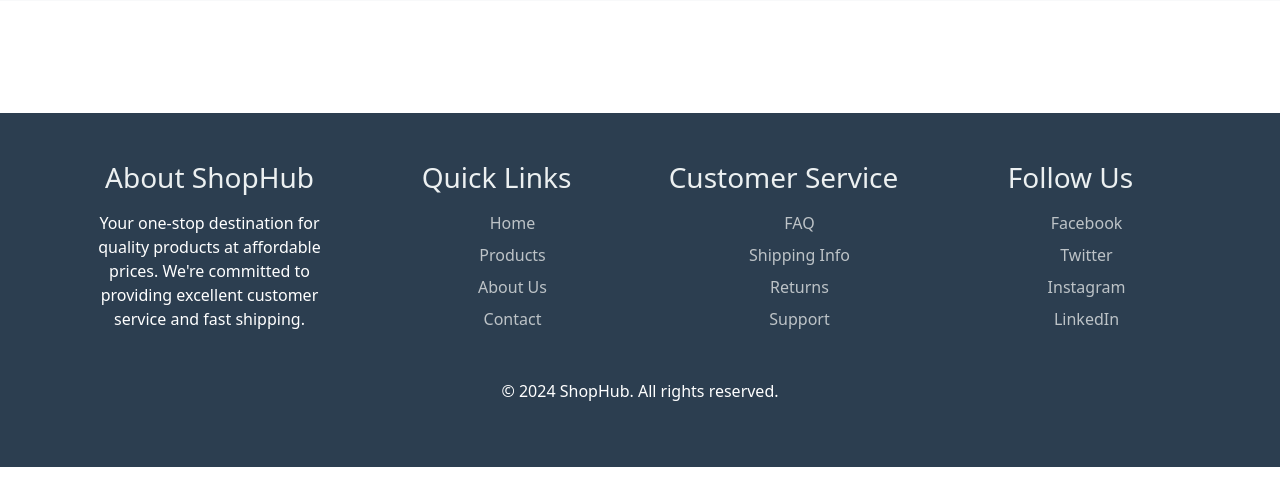
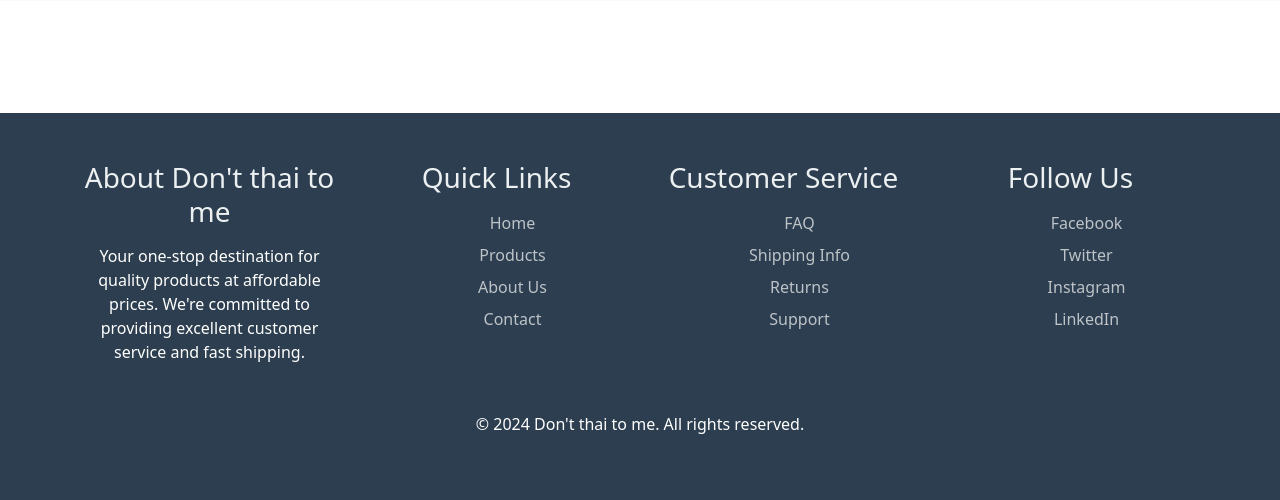
Before and after one commit to theanyangs/flask_Project, a Python web app: template templates/front/cart.html in a window 1280 px wide. Shown: the part 895-1395 px from the top of the page. Before the commit the page ends 1362 px from the top, so only its background shows below. Run offline with Jinja, Linux system fonts and the light colour scheme; the template is opened without the code that fills it, so the values that code supplies are empty; some libraries are stand-ins or nearby versions.

Commit message:
Describe what you changed

```diff
--- a/app.py
+++ b/app.py
@@ -1823,9 +1823,7 @@ def product():
 @app.get('/cart')
 def cart():
     return render_template('front/cart.html', module='cart')
-# @app.get('/contact')
-# def contact():
-#     return render_template('front/contact.html', module='contact')
+
 @app.get('/about')
 def about():
     return render_template('front/about.html', module='about')
@@ -1986,7 +1984,7 @@ def contact():
 @app.route('/contact')
 def index():
     return render_template('front/contact.html')
-  # your Jinja template file
+
 if __name__ == '__main__':
     port = int(os.environ.get('PORT', 5000))
     app.run(host='0.0.0.0', port=port)
--- a/templates/front/master.html
+++ b/templates/front/master.html
@@ -54,7 +54,7 @@
         <div class="container">
             <div class="footer-content">
                 <div class="footer-section">
-                    <h3>About ShopHub</h3>
+                    <h3>About Don't thai to me</h3>
                     <p>Your one-stop destination for quality products at affordable prices. We're committed to providing excellent customer service and fast shipping.</p>
                 </div>
                 <div class="footer-section">
@@ -85,7 +85,7 @@
                     </ul>
                 </div>
             </div>
-            <p>&copy; 2024 ShopHub. All rights reserved.</p>
+            <p>&copy; 2024 Don't thai to me. All rights reserved.</p>
         </div>
     </footer>
 
```
